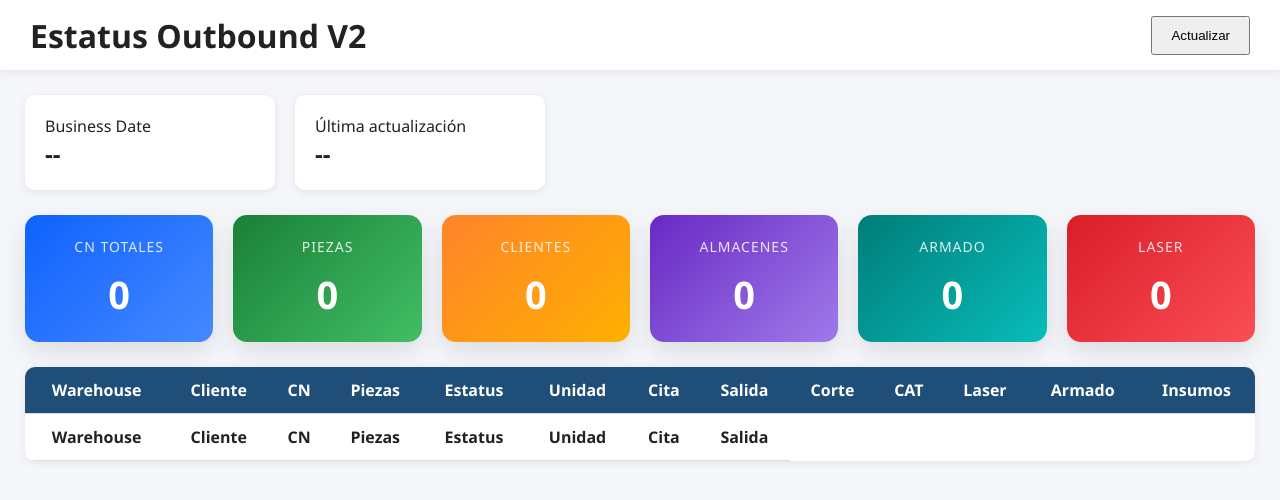
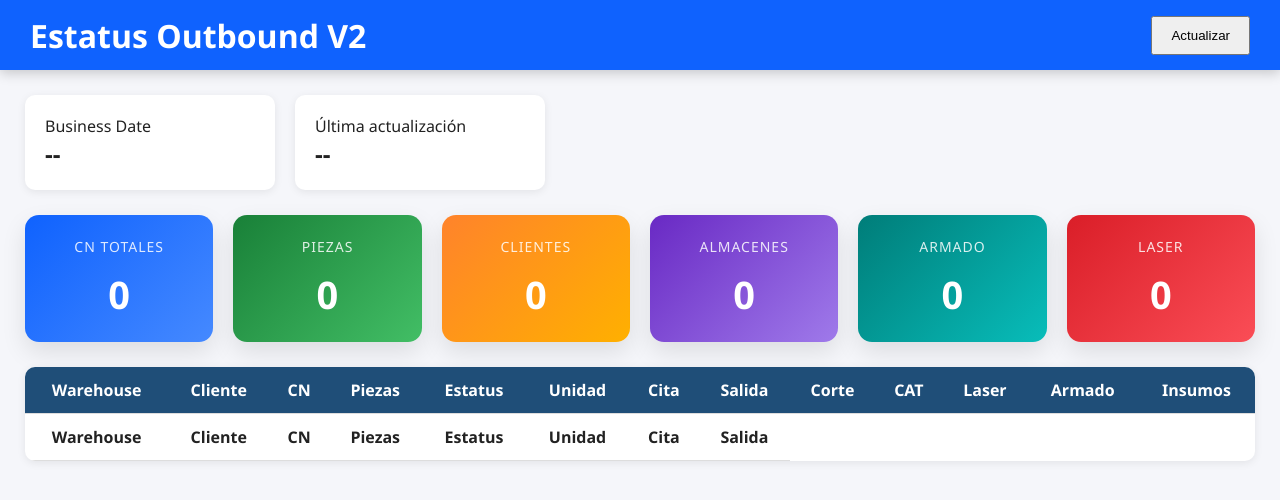
Before and after one commit to erykzon/estatus-outbound-v2, a website with bundled scripts: page public/index.html in a window 1280 px wide. Built offline with nearby package versions, Linux system fonts and the light colour scheme; files whose address does not match are found by name.

Commit message:
Update styles.css
topbar ajuste de estilos

```diff
--- a/public/css/styles.css
+++ b/public/css/styles.css
@@ -16,19 +16,21 @@ body{
 
 .topbar{
 
+    background:#0F62FE;
+
+    color:white;
+
     height:70px;
-
-    background:white;
 
     display:flex;
 
+    align-items:center;
+
     justify-content:space-between;
-
-    align-items:center;
 
     padding:0 30px;
 
-    box-shadow:0 2px 10px rgba(0,0,0,.08);
+    box-shadow:0 3px 12px rgba(0,0,0,.20);
 
 }
 
```
